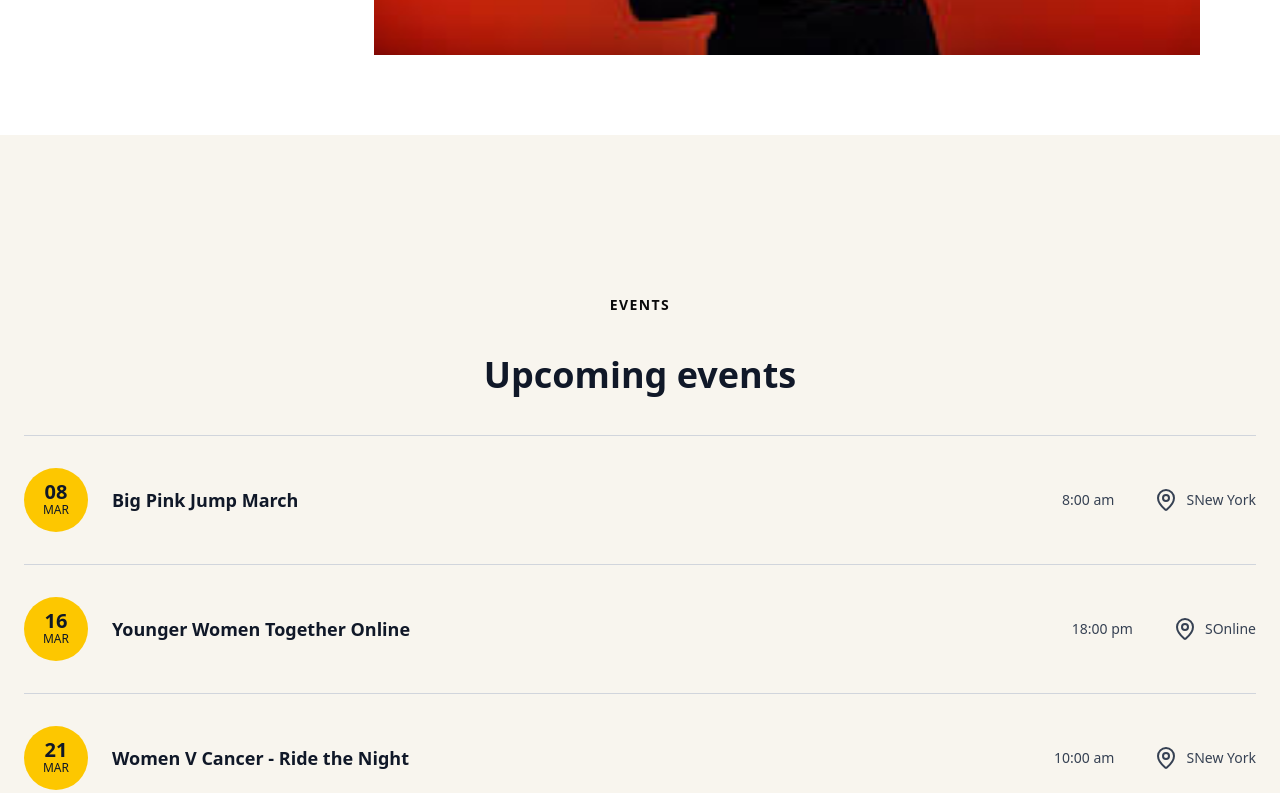
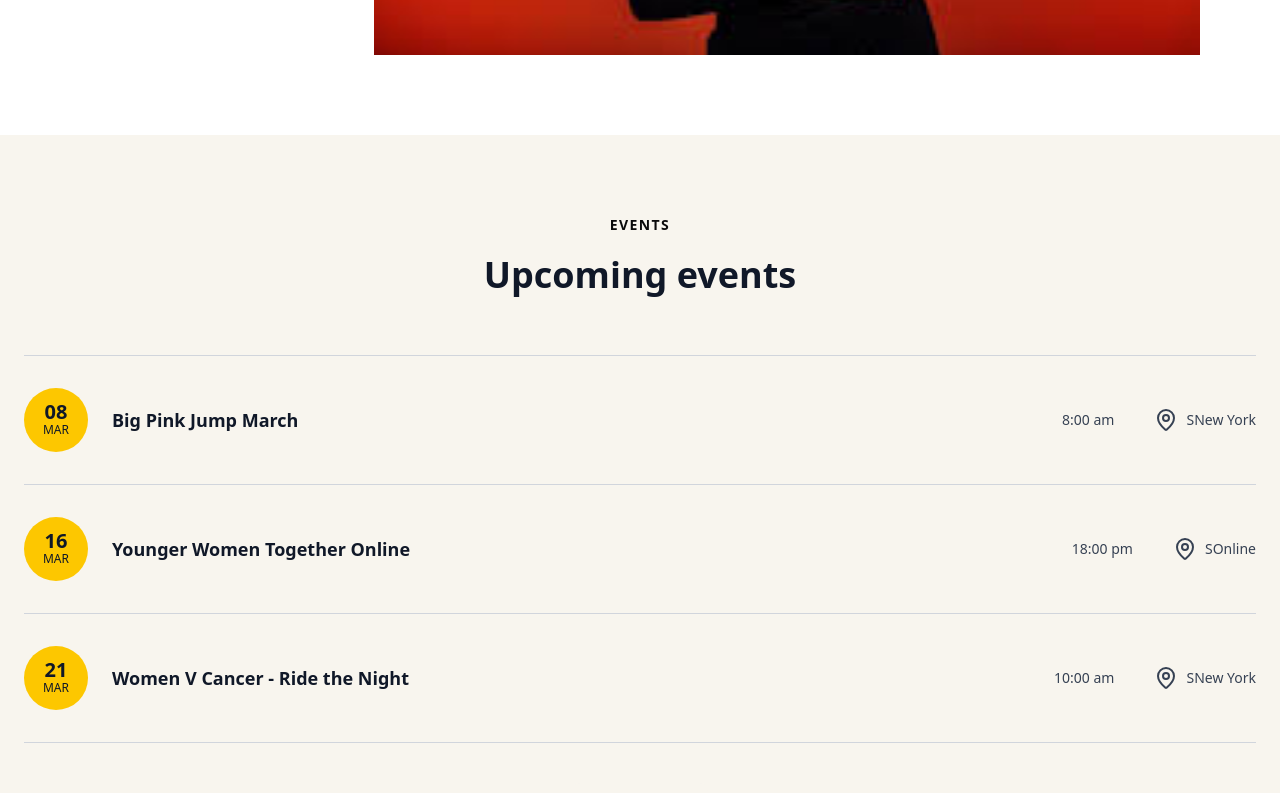
Before and after one commit to Shouryya-Manna/Caridad, a Next.js app: page / in a window 1280 px wide. Shown: the part 4520-5313 px from the top of the page. Built offline with nearby package versions, Linux system fonts and the light colour scheme.

Commit message:
Events updated

```diff
--- a/src/components/Landing/Events/Events.tsx
+++ b/src/components/Landing/Events/Events.tsx
@@ -4,13 +4,13 @@ import { MapPin } from "lucide-react";
 
 export default function Events() {
   return (
-    <section className="bg-primary py-20">
+    <section className="bg-primary py-5">
       <div className="mx-auto max-w-7xl px-6">
         <div className="mx-auto flex max-w-9xl items-center flex-col justify-center relative my-10">
-          <p className="text-sm font-semibold tracking-widest my-10">
+          <p className="text-sm font-semibold tracking-widest my-5">
             EVENTS
           </p>
-          <h2 className="text-4xl font-extrabold text-gray-900">
+          <h2 className="text-4xl font-extrabold text-gray-900 mb-5">
             Upcoming events
           </h2>
         </div>
@@ -34,7 +34,7 @@ export default function Events() {
                 </div>
 
                 {/* Title */}
-                <h3 className="text-lg font-semibold text-gray-900 hover:text-yellow-400 cursor-pointer">
+                <h3 className="text-lg font-bold text-gray-900 hover:text-yellow-400 cursor-pointer">
                   {event.title}
                 </h3>
               </div>
```
